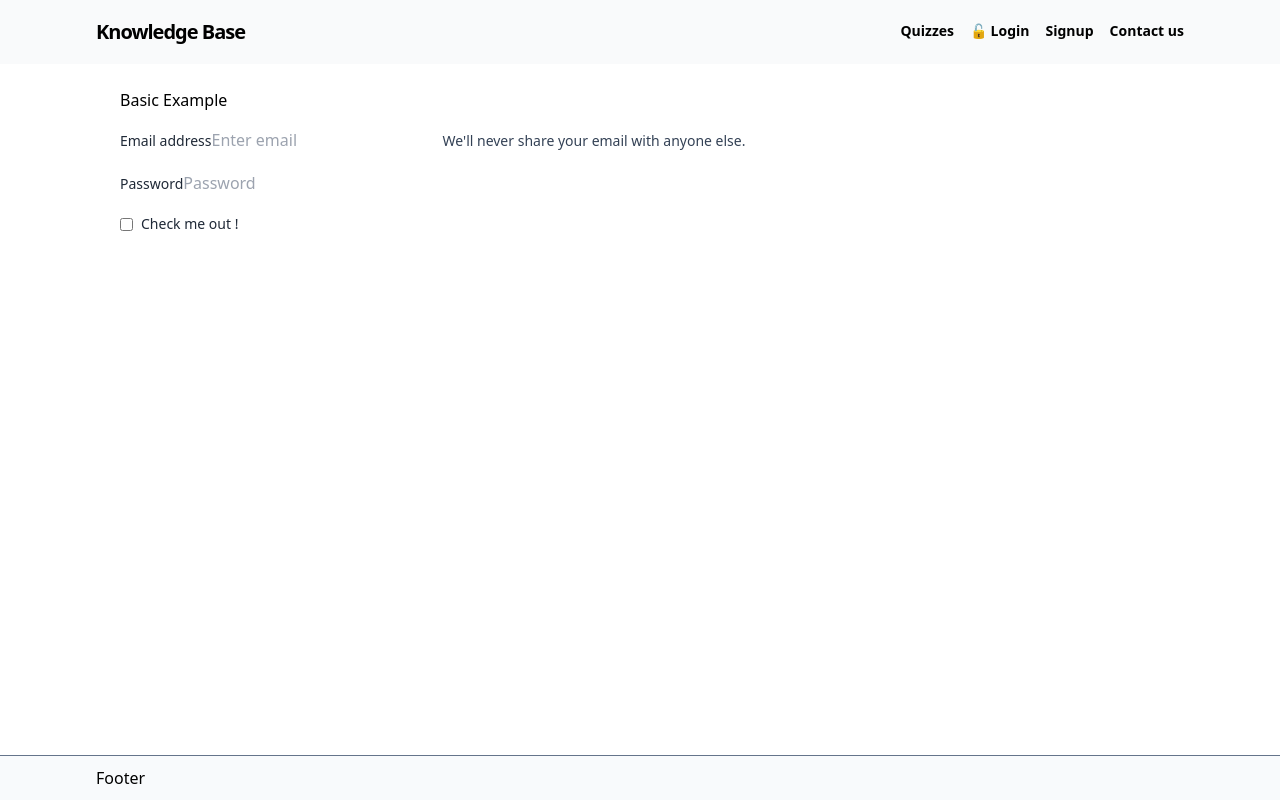
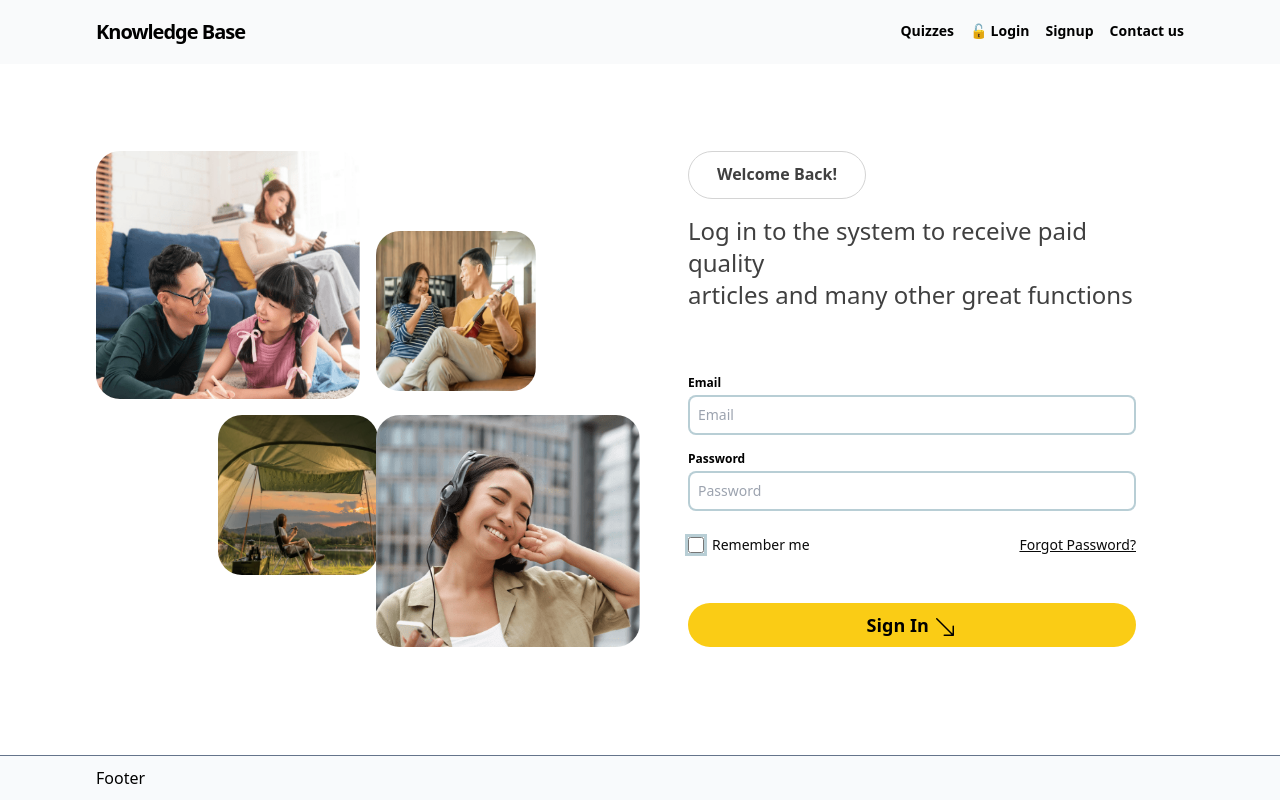
Before and after one commit to casey829/TechKnow, a React (Vite) app in the folder frontend/: page /login in a window 1280 px wide. Built offline with nearby package versions, Linux system fonts and the light colour scheme.

Commit message:
(login page): add login form

```diff
--- a/frontend/src/components/Layout/Footer.jsx
+++ b/frontend/src/components/Layout/Footer.jsx
@@ -1,12 +1,8 @@
 import React, { useContext } from "react";
-import { useParams } from "react-router-dom";
 import { UserContext } from "../../services/userContext";
 
 function Footer() {
   const { user } = useContext(UserContext);
-  const routeParams = useParams();
-
-  console.log(routeParams);
   return (
     <>
       {!user && (
--- a/frontend/src/pages/LoginPage.jsx
+++ b/frontend/src/pages/LoginPage.jsx
@@ -2,6 +2,12 @@ import React, { useContext, useState } from "react";
 import Layout from "../components/Layout";
 import { UserContext } from "../services/userContext";
 import { useNavigate } from "react-router-dom";
+
+import img1 from "../assets/imgs/pages/img-32.png";
+import img2 from "../assets/imgs/pages/img-33.png";
+import img3 from "../assets/imgs/pages/img-34.png";
+import img4 from "../assets/imgs/pages/img-35.png";
+import { BsArrowDownRight } from "react-icons/bs";
 
 function LoginPage() {
   const navigate = useNavigate();
@@ -22,66 +28,83 @@ function LoginPage() {
   };
   return (
     <Layout>
-      <div className="login-form">
-        <div className="card">
-          <div className="p-6">
-            <h4 className="card-title mb-4">Basic Example</h4>
-
-            <form onSubmit={handleLogin}>
-              <div className="mb-3">
+      <div className="login-form h-[calc(100vh-130px)] w-full flex items-center">
+        <div className="grid grid-cols-1 lg:grid-cols-2 items-start">
+          <div className="w-full h-full hidden lg:grid grid-cols-2 gap-4 items-stretch max-w-[580px]">
+            <img className="rounded-3xl w-full " src={img1} alt="" />
+            <img className="rounded-3xl w-40 h-40 mt-20" src={img2} alt="" />
+            <img
+              className="rounded-3xl w-40 h-40 ml-[7.6rem]"
+              src={img3}
+              alt=""
+            />
+            <img className="rounded-3xl w-full" src={img4} alt="" />
+          </div>
+          <div className="mr-12 lg:pl-12">
+            <span className="h-12 px-7 py-3.5 bg-neutral-0 rounded-3xl border border-neutral-300 dark:border-neutral-dark-300 text-neutral-700 dark:text-neutral-dark-700 text-base font-bold leading-none mb-4 inline-block">
+              Welcome Back!
+            </span>
+            <p className="text-neutral-700 mb-16 font-medium text-2xl">
+              Log in to the system to receive paid quality <br />
+              articles and many other great functions
+            </p>
+            <form action="">
+              <div className="form-group grid gap-4 mb-4">
+                <div className="form-group grid gap-1">
                   <label
-                  htmlFor="exampleInputEmail1"
-                  className="text-gray-800 text-sm font-medium inline-block mb-2"
+                    htmlFor="email"
+                    className="input-label text-xs font-semibold"
                   >
-                  Email address
+                    Email
                   </label>
                   <input
-                  type="password"
-                  value={password}
-                  onChange={(e) => setPassword(e.target.value)}
-                  className="form-input"
-                  id="exampleInputEmail1"
-                  aria-describedby="emailHelp"
-                  placeholder="Enter email"
+                    type="email"
+                    placeholder="Email"
+                    className="input-lg rounded-lg text-sm py-2 border-2 border-cyan-800/30 placeholder:pl-2"
                   />
-                <small
-                  id="emailHelp"
-                  className="form-text text-sm text-slate-700"
-                >
-                  We'll never share your email with anyone else.
-                </small>
                 </div>
-              <div className="mb-3">
+              </div>
+              <div className="form-group grid grid-cols-1 gap-4 mb-4">
+                <div className="form-group grid gap-1">
                   <label
-                  htmlFor="exampleInputPassword1"
-                  className="text-gray-800 text-sm font-medium inline-block mb-2"
+                    htmlFor="password"
+                    className="input-label text-xs font-semibold"
                   >
                     Password
                   </label>
                   <input
                     type="password"
-                  value={password}
-                  onChange={(e) => setPassword(e.target.value)}
-                  className="form-input"
-                  id="exampleInputPassword1"
                     placeholder="Password"
+                    className="input-lg rounded-lg text-sm py-2 border-2 border-cyan-800/30 placeholder:pl-2"
                   />
                 </div>
-              <div className="flex items-center gap-2 mb-3">
+              </div>
+              <div className="form-group flex justify-between mb-4 mt-6">
+                <div className="flex items-center mb-8">
                   <input
                     type="checkbox"
-                  className="form-checkbox rounded border border-gray-200"
-                  id="checkmeout0"
+                    id="save-info"
+                    className="w-4 h-4 order-none outline outline-cyan-800/30 text-neutral-0  rounded cursor-pointer mr-2"
                   />
                   <label
-                  className="text-gray-800 text-sm font-medium inline-block"
-                  htmlFor="checkmeout0"
+                    htmlFor="save-info"
+                    className="text-sm text-neutral-950 dark:text-neutral-dark-950"
                   >
-                  Check me out !
+                    Remember me
                   </label>
                 </div>
-              <button type="submit" className="btn bg-primary text-white">
-                Submit
+                <a
+                  href="#"
+                  className="text-neutral-950 dark:text-neutral-dark-950 underline text-sm"
+                >
+                  Forgot Password?
+                </a>
+              </div>
+              <button
+                type="submit"
+                className="w-full btn bg-yellow-400 rounded-full px-8 py-2 text-lg text-center font-semibold"
+              >
+                Sign In <BsArrowDownRight className="inline text-2xl" />
               </button>
             </form>
           </div>
--- a/frontend/src/pages/SignupPage.jsx
+++ b/frontend/src/pages/SignupPage.jsx
@@ -1,6 +1,6 @@
 import React from "react";
 import Layout from "../components/Layout";
-import { BsArrowRight } from "react-icons/bs";
+import { BsArrowDownRight } from "react-icons/bs";
 
 import BannerImg from "../assets/imgs/banner.jpeg";
 
@@ -102,10 +102,7 @@ function SignupPage() {
                     </a>
                   </label>
                 </div>
-                <a
-                  href="#"
-                  className="text-neutral-950 dark:text-neutral-dark-950 underline text-sm"
-                >
+                <a href="#" className="text-neutral-950 underline text-sm">
                   Need help?
                 </a>
               </div>
@@ -113,7 +110,7 @@ function SignupPage() {
                 type="submit"
                 className="w-full btn bg-yellow-400 rounded-full px-8 py-2 text-lg text-neutral-950 font-bold text-center"
               >
-                Sign Up <BsArrowRight className="inline text-2xl" />
+                Sign Up <BsArrowDownRight className="inline text-2xl" />
               </button>
             </form>
           </div>
```
Lines whose indentation alone changed are shown as unchanged.
